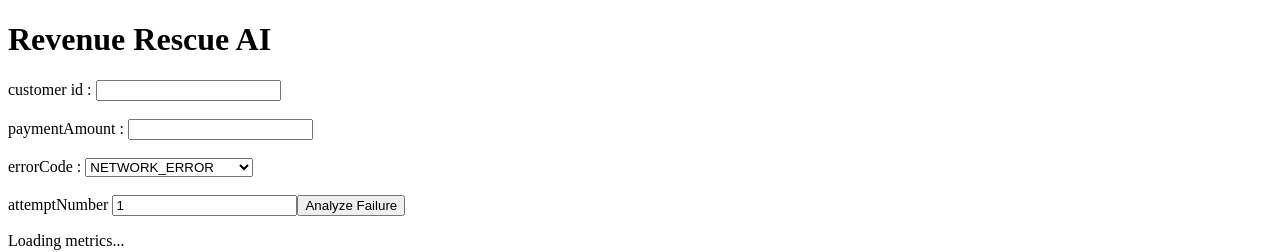
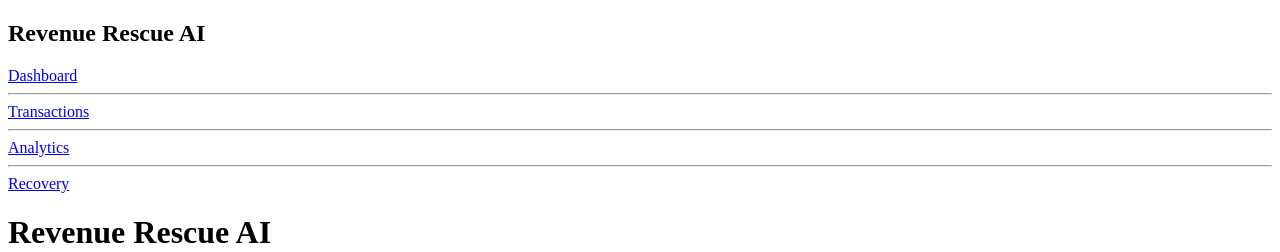
Before and after one commit to DebugMajor/revenue-rescue-ai, a React (Vite) app in the folder frontend/: page / in a window 1280 px wide. Shown: the top 252 px of the page. Built offline with nearby package versions, Linux system fonts and the light colour scheme; no server answers.

Commit message:
feat: added temporary navbar

```diff
--- a/frontend/src/App.jsx
+++ b/frontend/src/App.jsx
@@ -3,6 +3,8 @@ import { useState } from "react";
 import AnalysisResult from "./components/AnalysisResult";
 import MetricsPanel from "./components/MetricsPanel";
 import RecentEvents from "./components/RecentEvents";
+import Navbar from "./components/Navbar";
+
 
 function App() {
   const [result, setResult] = useState(null);
@@ -42,6 +44,7 @@ function App() {
 
   return (
     <>
+      <Navbar />
       <h1>Revenue Rescue AI</h1>
 
       <TransactionForm
@@ -58,6 +61,8 @@ function App() {
 
       <MetricsPanel />
       <RecentEvents />
+
+
     </>
   );
 }
--- /dev/null
+++ b/frontend/src/components/Navbar.jsx
@@ -0,0 +1,16 @@
+function Navbar() {
+    return (
+        <nav>
+            <h2>Revenue Rescue AI</h2>
+            <a href="/">Dashboard</a>
+            <hr />
+            <a href="/transactions">Transactions</a>
+            <hr />
+            <a href="/analytics">Analytics</a>
+            <hr />
+            <a href="/recovery">Recovery</a>
+        </nav>
+    )
+}
+
+export default Navbar;
```
